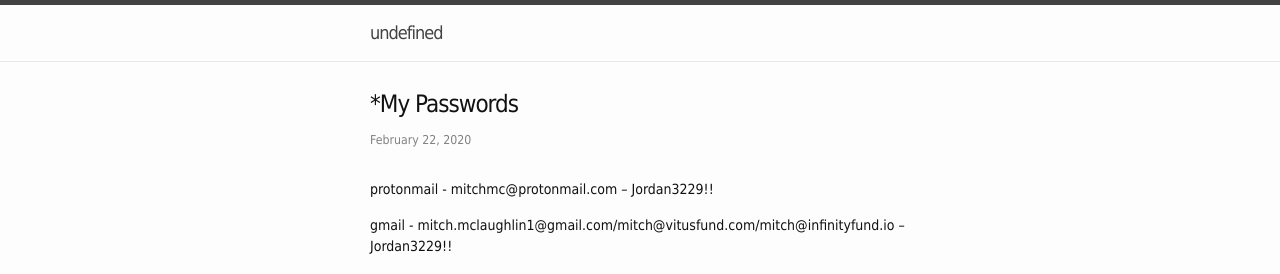
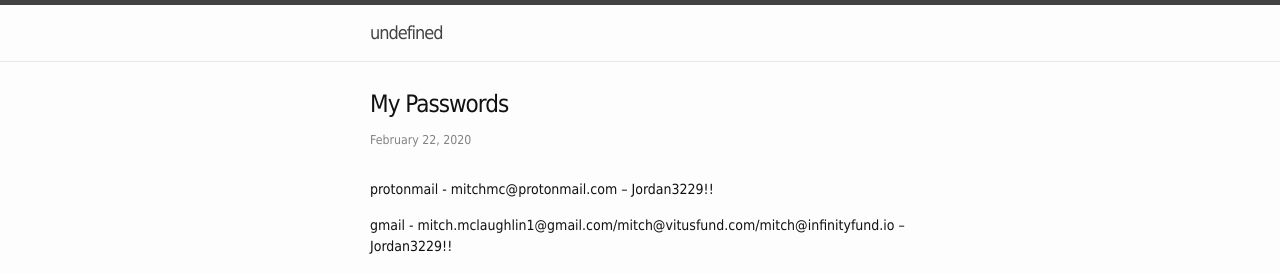
Before and after one commit to mitc-mcla/mitc-mcla.github.io, a Jekyll site: the page built from _posts/2020-02-20-passwords.markdown, in a window 1280 px wide. Shown: the top 274 px of the page. Built offline with Jekyll 4.4.1, drawn with Linux system fonts in a browser that asks for light colours.

Commit message:
update *

```diff
--- a/_posts/2020-02-20-passwords.markdown
+++ b/_posts/2020-02-20-passwords.markdown
@@ -1,6 +1,6 @@
 ---
 layout: post
-title: "*My Passwords"
+title: "My Passwords"
 date: 2020-02-22 10:10:52 +0100
 categories: blog
 permalink: /passwords.html
```
